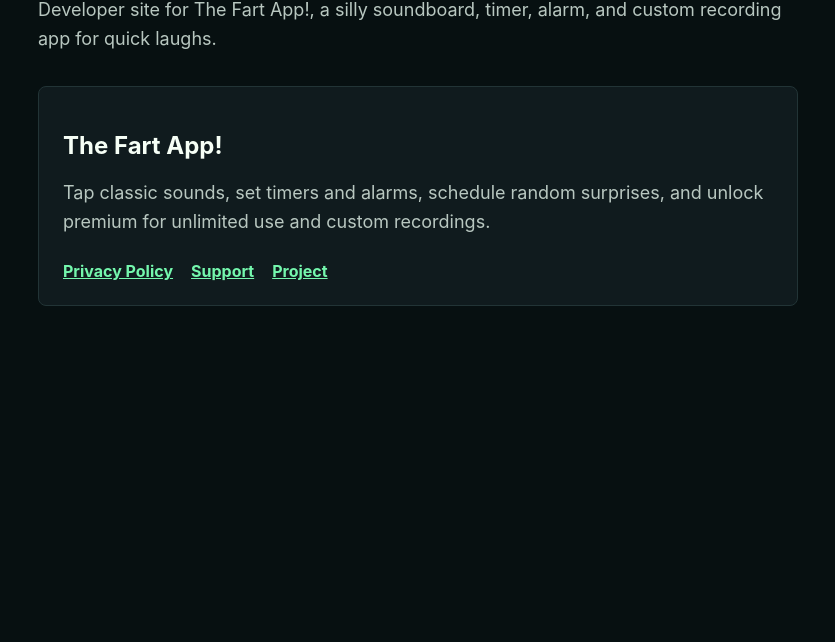
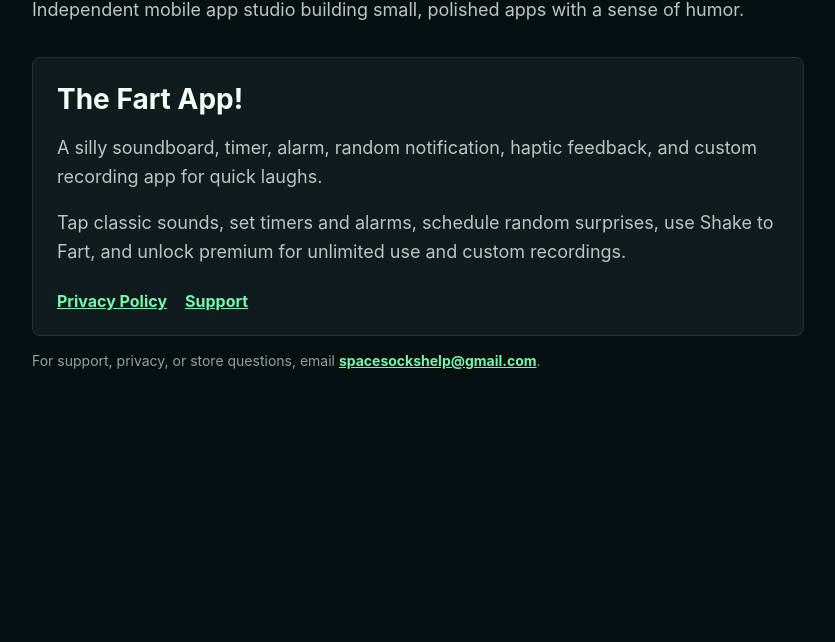
Before and after one commit to SpaceSocks/SpaceSocks.github.io, a plain HTML site: page index.html in a window 1280 px wide. Shown: the part 158-800 px from the top of the page, without its empty margins (222-1057 px from the left). Drawn offline with Linux system fonts and the light colour scheme.

Commit message:
Refresh The Fart App public support site

```diff
--- a/index.html
+++ b/index.html
@@ -4,29 +4,35 @@
   <meta charset="utf-8">
   <meta name="viewport" content="width=device-width, initial-scale=1">
   <title>SpaceSocks Studios</title>
+  <meta name="description" content="SpaceSocks Studios developer site for The Fart App!">
   <style>
+    :root { color-scheme: dark; }
+    * { box-sizing: border-box; }
     body { margin: 0; font-family: -apple-system, BlinkMacSystemFont, "Segoe UI", sans-serif; background: #071011; color: #f6fff6; }
-    main { max-width: 760px; margin: 0 auto; padding: 64px 24px; }
+    main { max-width: 820px; margin: 0 auto; padding: 64px 24px; }
     h1 { font-size: clamp(36px, 8vw, 72px); line-height: 1; margin: 0 0 16px; }
+    h2 { margin: 0 0 12px; font-size: 28px; }
     p { color: #b8c7c0; font-size: 18px; line-height: 1.6; }
     a { color: #74f7ad; font-weight: 700; }
     .card { border: 1px solid #223436; border-radius: 8px; padding: 24px; background: #101b1e; margin-top: 32px; }
     .links { display: flex; gap: 18px; flex-wrap: wrap; margin-top: 24px; }
+    .small { font-size: 14px; color: #91a29b; }
   </style>
 </head>
 <body>
   <main>
     <h1>SpaceSocks Studios</h1>
-    <p>Developer site for The Fart App!, a silly soundboard, timer, alarm, and custom recording app for quick laughs.</p>
+    <p>Independent mobile app studio building small, polished apps with a sense of humor.</p>
     <section class="card">
       <h2>The Fart App!</h2>
-      <p>Tap classic sounds, set timers and alarms, schedule random surprises, and unlock premium for unlimited use and custom recordings.</p>
+      <p>A silly soundboard, timer, alarm, random notification, haptic feedback, and custom recording app for quick laughs.</p>
+      <p>Tap classic sounds, set timers and alarms, schedule random surprises, use Shake to Fart, and unlock premium for unlimited use and custom recordings.</p>
       <div class="links">
         <a href="/privacy.html">Privacy Policy</a>
         <a href="/support.html">Support</a>
-        <a href="https://github.com/SpaceSocks/TheFartApp">Project</a>
       </div>
     </section>
+    <p class="small">For support, privacy, or store questions, email <a href="mailto:spacesockshelp@gmail.com">spacesockshelp@gmail.com</a>.</p>
   </main>
 </body>
 </html>
```
Also changed, not shown: privacy.html (+6 -4 lines), support.html (+12 -3 lines).
